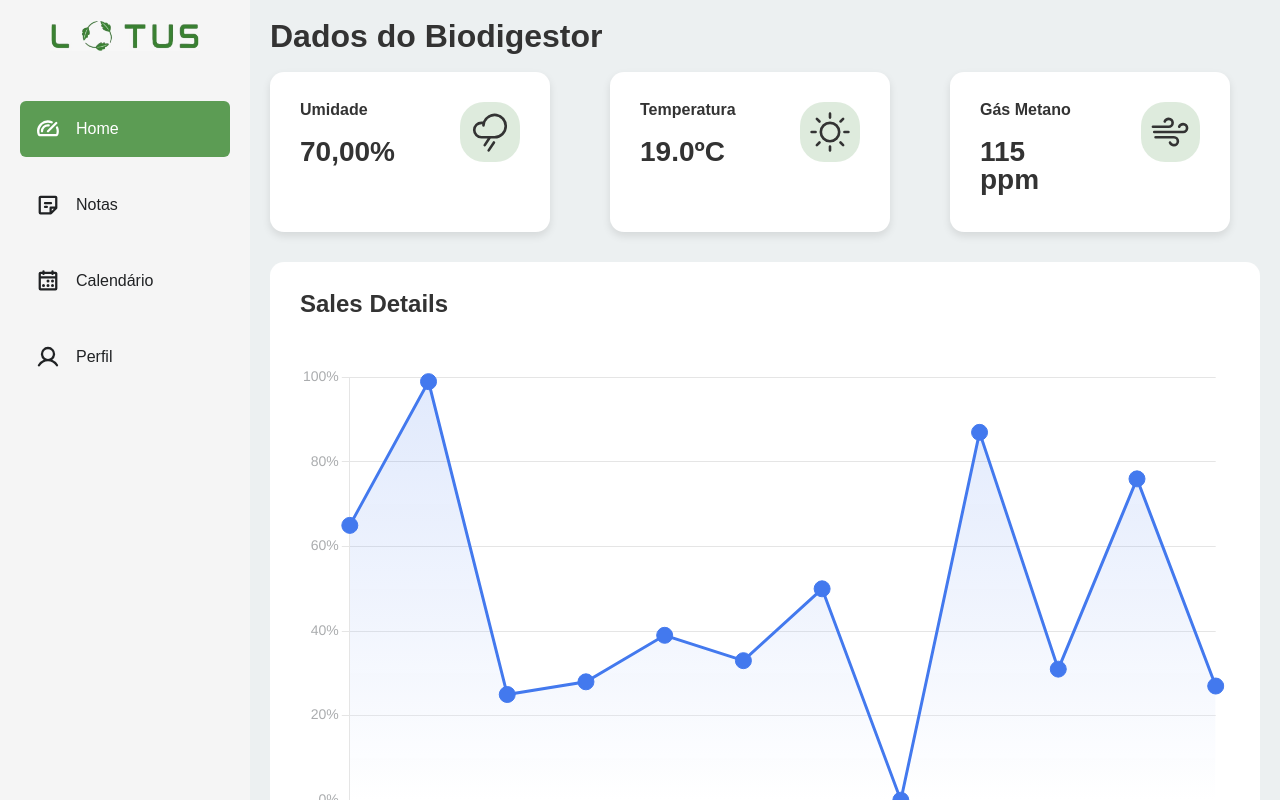
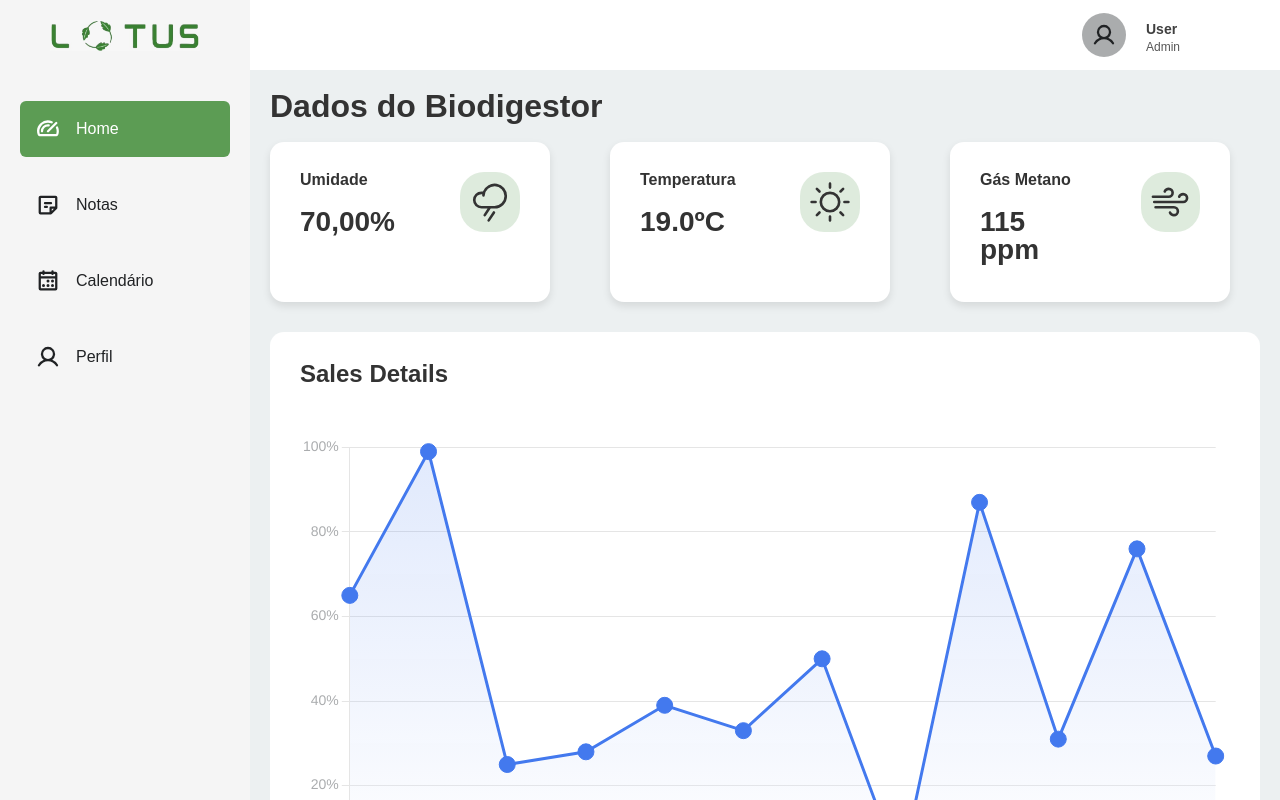
Before and after one commit to nettocaue/lotus-frontend, a Next.js app: page / in a window 1280 px wide. Shown: the top 800 px of the page. Built offline with nearby package versions, Linux system fonts and the light colour scheme.

Commit message:
Utiliza componente de Header nas páginas

```diff
--- a/src/app/calendar/page.js
+++ b/src/app/calendar/page.js
@@ -1,6 +1,7 @@
 "use client";
 
 import Menu from "@/ui/Menu";
+import Header from "@/ui/Header";
 import { useRouter } from "next/navigation";
 import styles from "./page.module.css";
 
@@ -14,6 +15,8 @@ export default function Calendar() {
   return (
     <div className={styles.container}>
       <Menu onMenuClick={handleMenuClick} />
+      <Header />
+
       <div className={styles.content}>
         <h1>Calendário</h1>
         <p>Aqui será a página de calendário</p>
--- a/src/app/calendar/page.module.css
+++ b/src/app/calendar/page.module.css
@@ -1,6 +1,7 @@
 .container {
   display: flex;
   height: 100vh;
+  margin-top: 70px;
 }
 
 .content {
--- a/src/app/note/page.js
+++ b/src/app/note/page.js
@@ -1,6 +1,7 @@
 "use client";
 
 import Menu from "@/ui/Menu";
+import Header from "@/ui/Header";
 import { useRouter } from "next/navigation";
 import styles from "./page.module.css";
 
@@ -14,6 +15,8 @@ export default function Note() {
   return (
     <div className={styles.container}>
       <Menu onMenuClick={handleMenuClick} />
+      <Header />
+
       <div className={styles.content}>
         <h1>Notas</h1>
         <p>Aqui será a página de notas</p>
--- a/src/app/note/page.module.css
+++ b/src/app/note/page.module.css
@@ -1,6 +1,7 @@
 .container {
   display: flex;
   height: 100vh;
+  margin-top: 70px;
 }
 
 .content {
--- a/src/app/page.js
+++ b/src/app/page.js
@@ -3,6 +3,7 @@
 import { useRouter } from "next/navigation";
 import { CloudRain, Sun, Wind } from "@phosphor-icons/react";
 import Menu from "@/ui/Menu";
+import Header from "@/ui/Header";
 import Card from "@/ui/Card";
 import Graphic from "@/ui/Graphic";
 import styles from "./page.module.css";
@@ -17,6 +18,7 @@ const Home = () => {
   return (
     <div className={styles.container}>
       <Menu onMenuClick={handleMenuClick} />
+      <Header />
 
       <div className={styles.content}>
         <h2 className={styles.title}>Dados do Biodigestor</h2>
--- a/src/app/page.module.css
+++ b/src/app/page.module.css
@@ -1,6 +1,7 @@
 .container {
   display: flex;
   min-height: 100vh;
+  margin-top: 70px;
 }
 
 .content {
--- a/src/app/perfil/page.js
+++ b/src/app/perfil/page.js
@@ -1,6 +1,7 @@
 "use client";
 
 import Menu from "@/ui/Menu";
+import Header from "@/ui/Header";
 import { useRouter } from "next/navigation";
 import styles from "./page.module.css";
 
@@ -14,6 +15,8 @@ export default function Perfil() {
   return (
     <div className={styles.container}>
       <Menu onMenuClick={handleMenuClick} />
+      <Header />
+
       <div className={styles.content}>
         <h1>Perfil</h1>
         <p>Aqui será a página de perfil do usuário</p>
--- a/src/app/perfil/page.module.css
+++ b/src/app/perfil/page.module.css
@@ -1,6 +1,7 @@
 .container {
   display: flex;
   height: 100vh;
+  margin-top: 70px;
 }
 
 .content {
```
